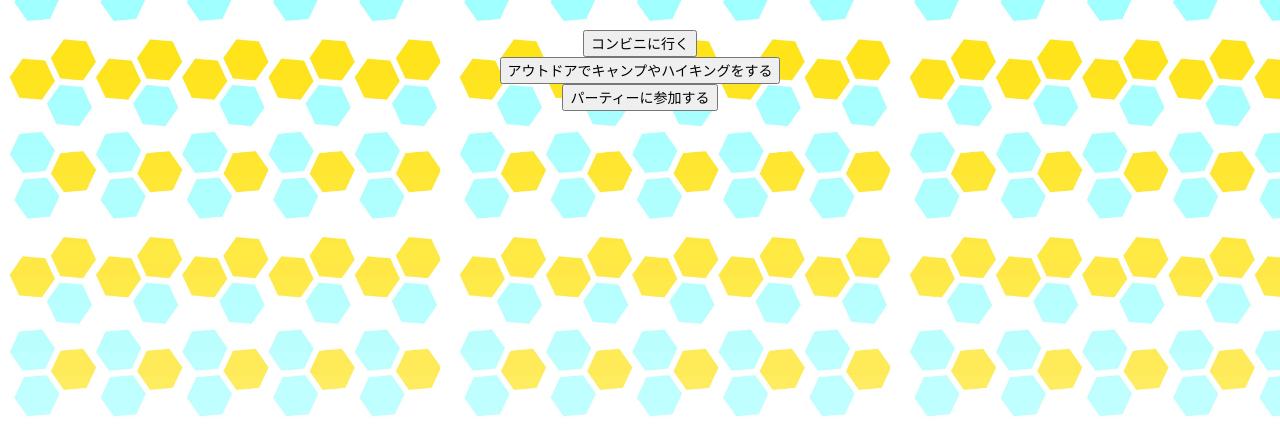
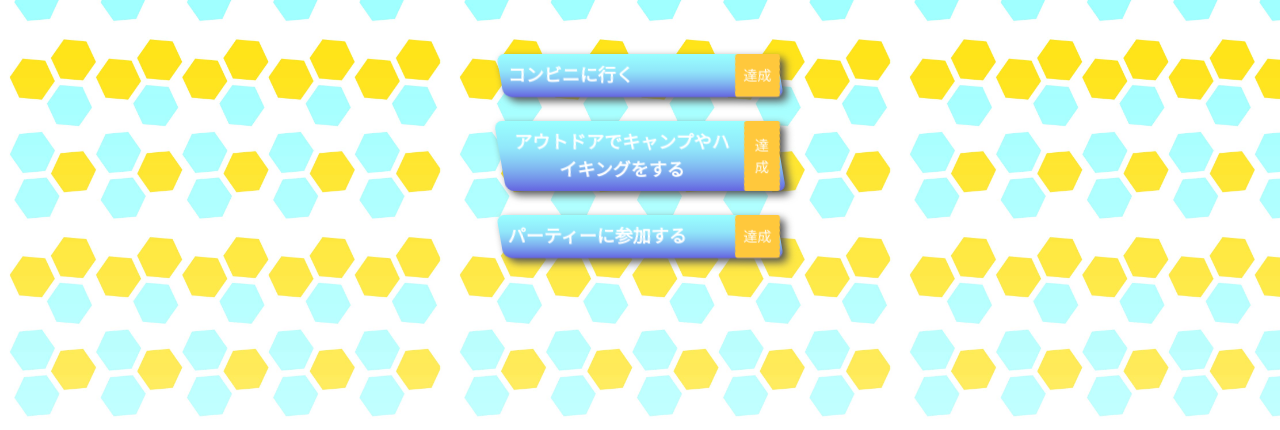
Before and after one commit to 20fi111/sanpo_quest, a Flask app: page /quest in a window 1280 px wide. Shown: the part 74-504 px from the top of the page. Run offline with Flask 2, Linux system fonts and the light colour scheme; a user stored in the database is signed in; data comes from the database, SQL or seed files in the repository; data that the repository does not hold is empty.

Commit message:
デザイン修正

```diff
--- a/src/static/styles.css
+++ b/src/static/styles.css
@@ -95,7 +95,8 @@ main{
 }
 
 .dailyquest{
-    display:block;
+    display:flex;
+    justify-content:space-between;
     filter:drop-shadow(0.4rem 0.4rem 0.4rem #505050);
     width: 20%;
     min-width: 28rem;
@@ -112,6 +113,19 @@ main{
     -webkit-transform: skew(-10deg);
     font-weight: bold;
   }
+
+  .dailyquest label{
+    padding: 0.8rem;
+    color:#fff;
+    -webkit-transform: skew(-10deg);
+    font-size: 1.8rem;
+    font-weight:bold;
+  }
+
+  .dailyquest button{
+    -webkit-transform: skew(-10deg);
+  }
+
 
 .dailyquest_home{
     display:block;
--- a/src/templates/quest.html
+++ b/src/templates/quest.html
@@ -16,8 +16,9 @@
 
     {% for daily in dailys %}
         <form action="/quest" method="POST">
-            <div>
-                <input type="submit" value="{{ daily[1] }}" name="{{ daily[1] }}">
+            <div class="dailyquest">
+                <label for="{{ daily[0] }}">{{ daily[1] }}</label>
+                <button class="btn button-important" name="{{ daily[0] }}">達成</button>
             </div>
         </form>
     {% endfor %}
```
Also changed, not shown: src/templates/index.html (+4 -24 lines).
